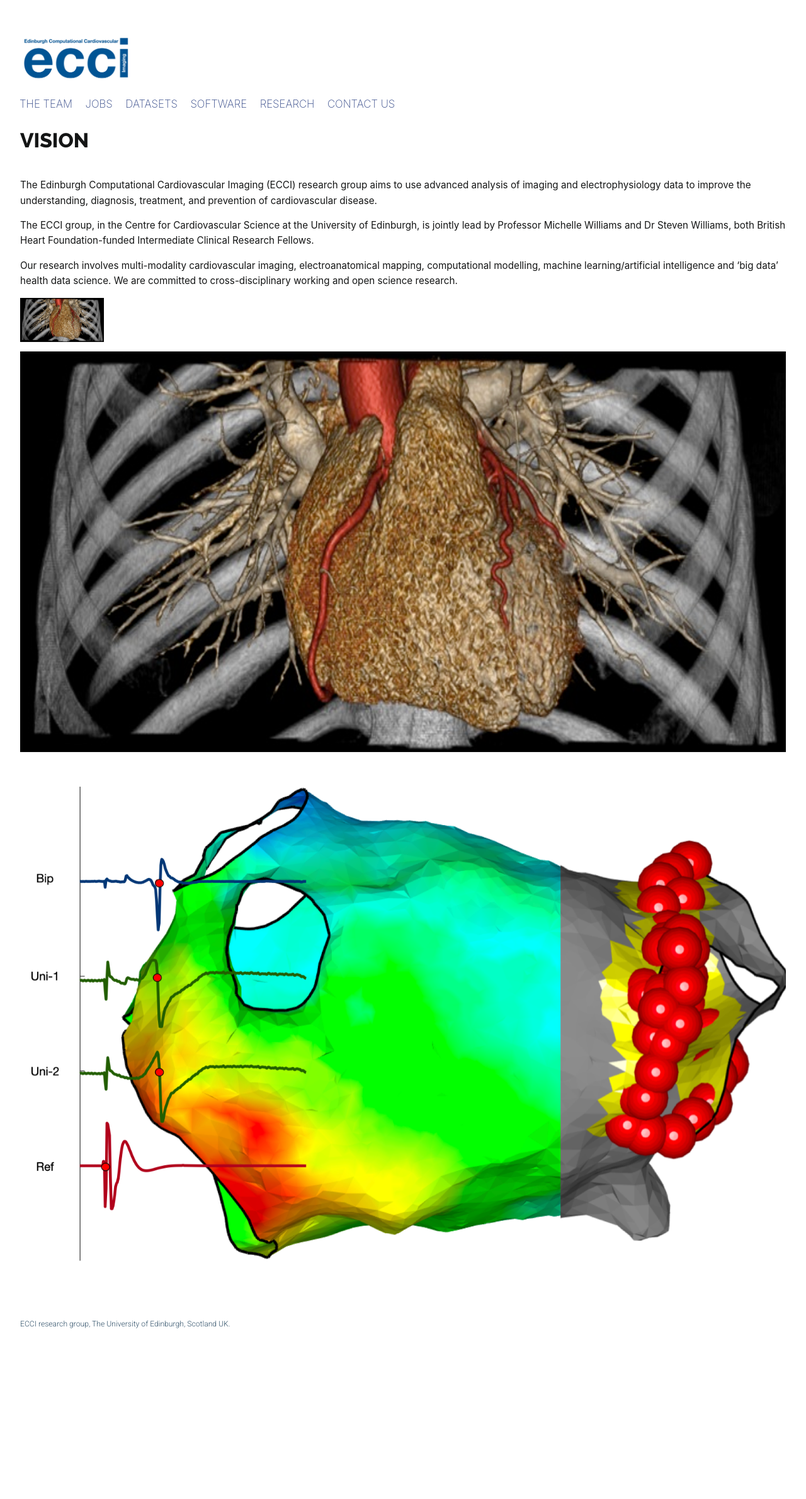
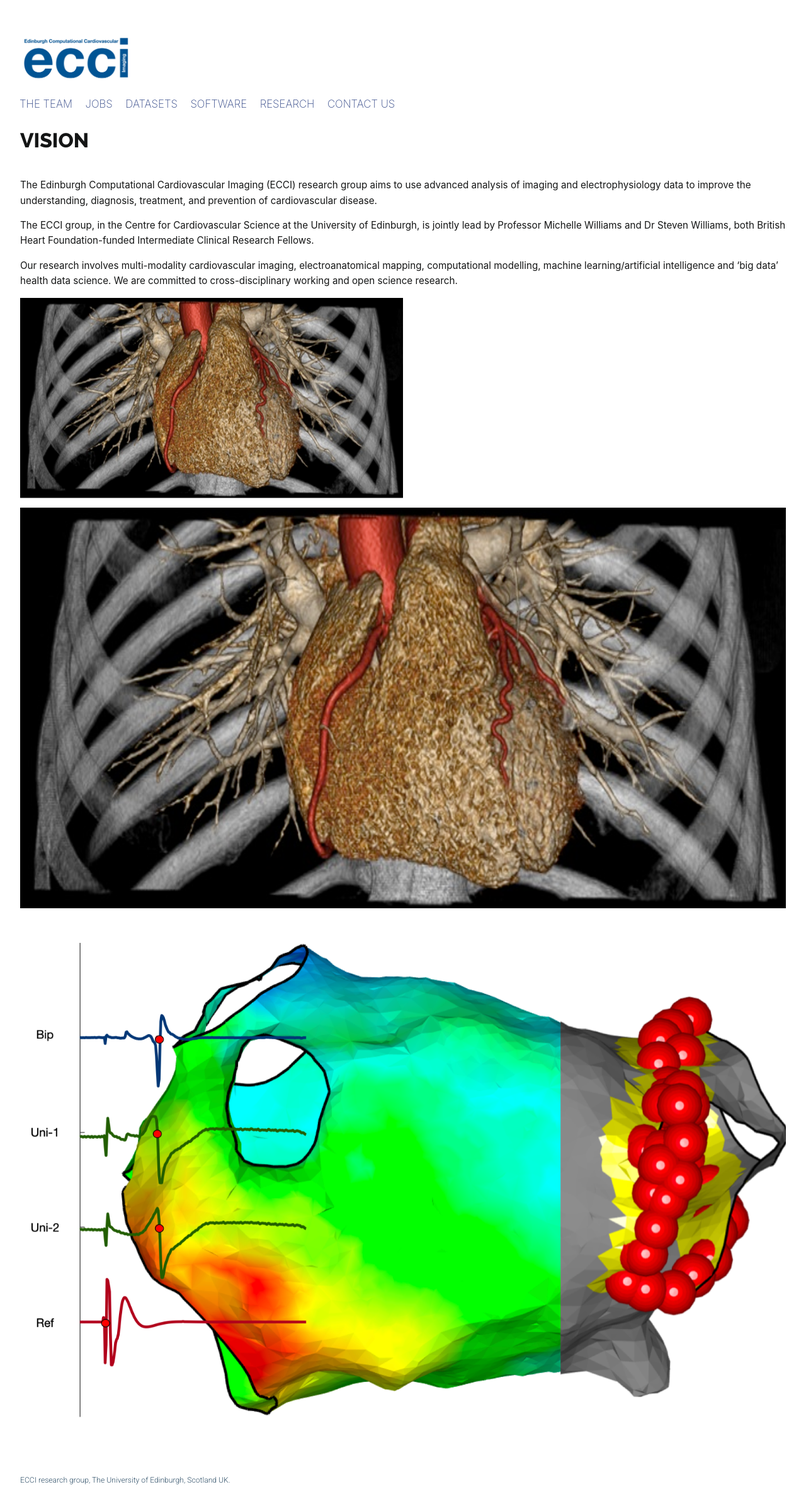
Before and after one commit to ecci-cvs/ecci-cvs.github.io, a Jekyll site: the page built from index.md, in a window 1280 px wide. Shown: the whole page at 63% size. Built offline with Jekyll 4.4.1, drawn with Linux system fonts in a browser that asks for light colours; some web fonts are replaced; before the commit the page ends 2131 px from its top, so only the background shows below that.

Commit message:
Update index.md

```diff
--- a/index.md
+++ b/index.md
@@ -10,7 +10,7 @@
 
 Our research involves multi-modality cardiovascular imaging, electroanatomical mapping, computational modelling, machine learning/artificial intelligence and ‘big data’ health data science. We are committed to cross-disciplinary working and open science research.
 
-<img src="/img/vision1.png" style="width:100pt;" />
+<img src="/img/vision1.png" style="width:50%;" />
 
 <div style="clear: both"></div>
 
```
